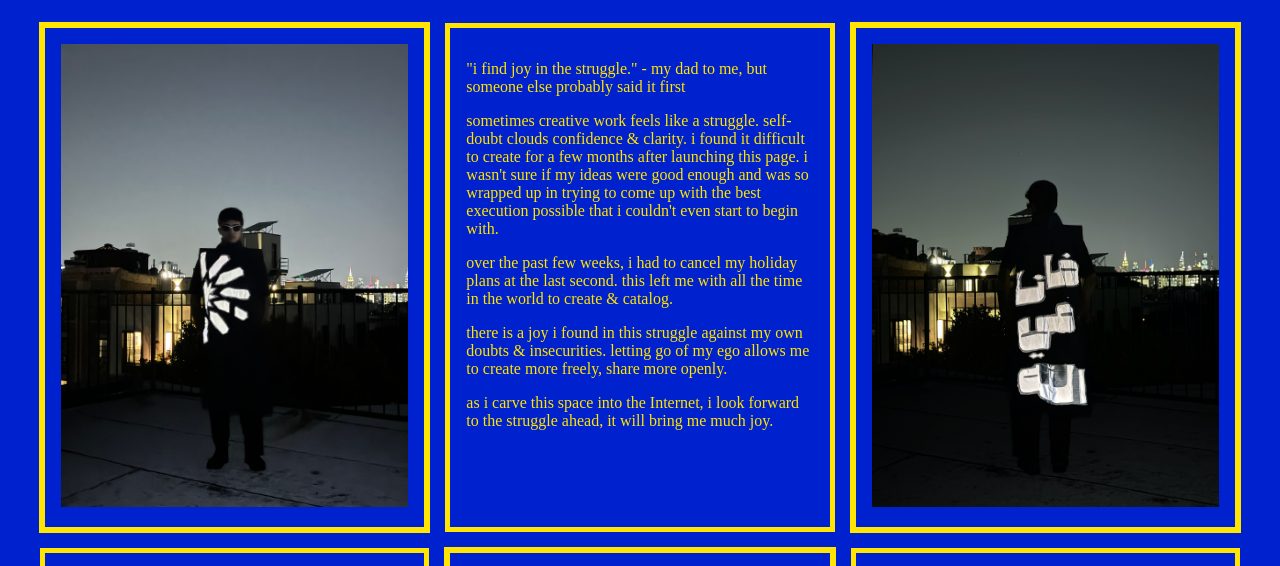
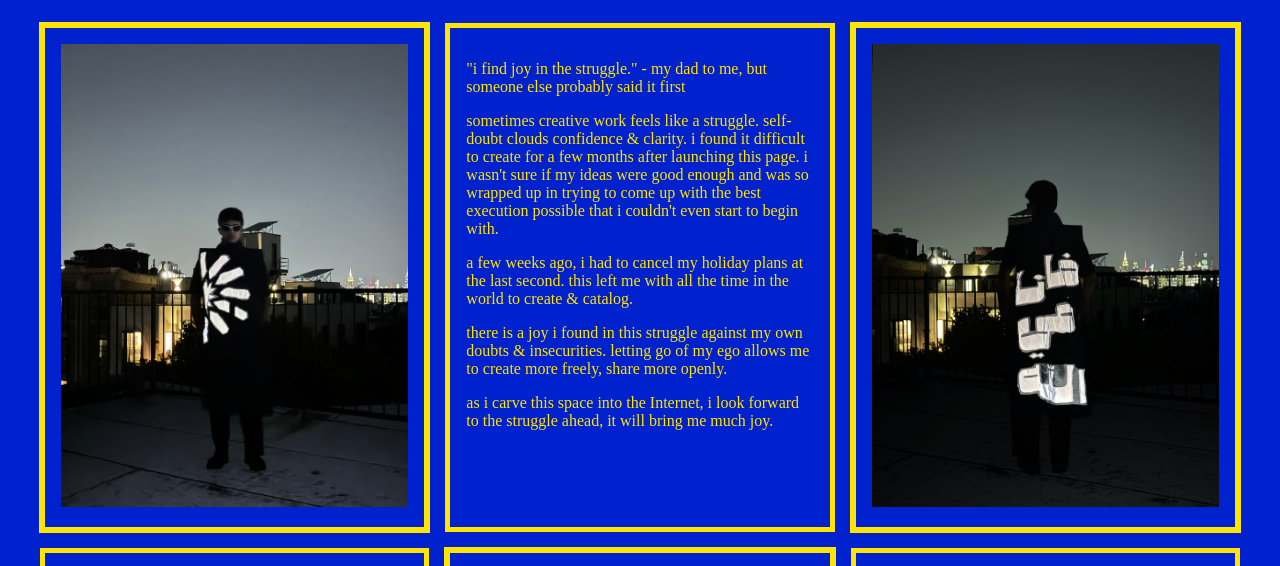
Before and after one commit to asadsheikh0/futurasul, a plain HTML site: page pages/i-find-joy-in-the-struggle.html in a window 1280 px wide. Shown: the part 161-727 px from the top of the page. Drawn offline with nearby package versions, Linux system fonts and the light colour scheme; files whose address does not match are found by name.

Commit message:
Update i-find-joy-in-the-struggle.html

```diff
--- a/pages/i-find-joy-in-the-struggle.html
+++ b/pages/i-find-joy-in-the-struggle.html
@@ -27,7 +27,7 @@
             i wasn't sure if my ideas were good enough and was so wrapped up in trying to come up with the best execution possible that i couldn't even start to begin with.
         </p>
         <p>
-            over the past few weeks, i had to cancel my holiday plans at the last second. this left me with all the time in the world to create & catalog.
+            a few weeks ago, i had to cancel my holiday plans at the last second. this left me with all the time in the world to create & catalog.
         </p>
         <p>there is a joy i found in this struggle against my own doubts & insecurities. letting go of my ego allows me to create more freely, share more openly. </p>
         <p>as i carve this space into the Internet, i look forward to the struggle ahead, it will bring me much joy.</p>
```
